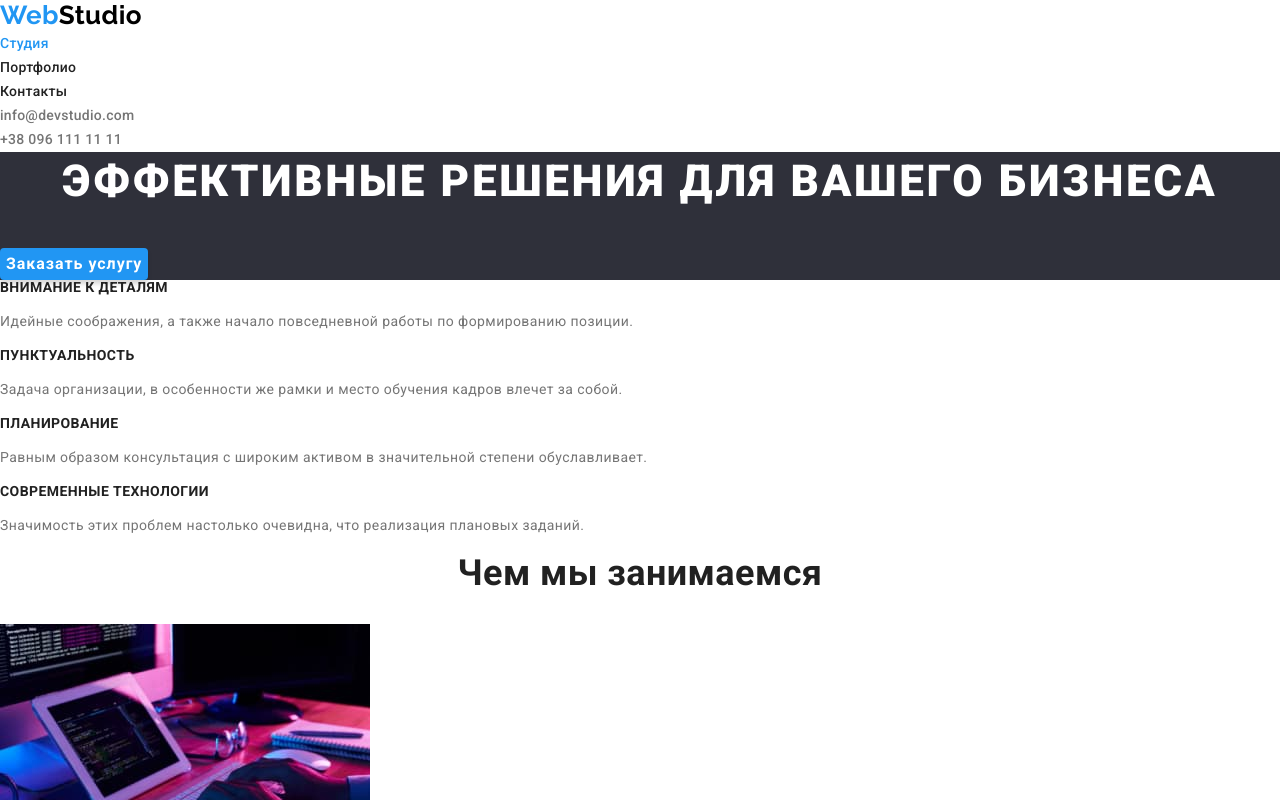
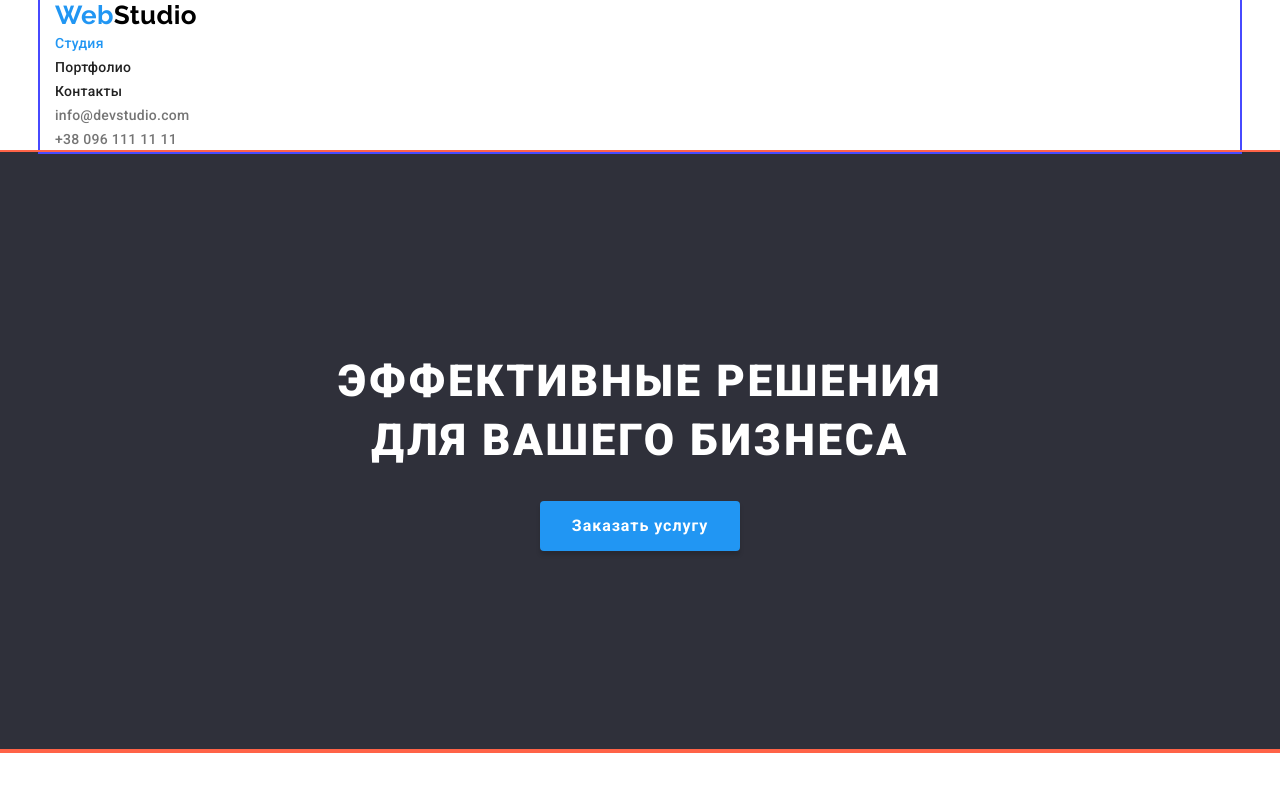
Before and after one commit to AleksandrMarkitan/html-test-first, a plain HTML site: page index.html in a window 1280 px wide. Shown: the top 800 px of the page. Drawn offline with nearby package versions, Linux system fonts and the light colour scheme.

Commit message:
Внёс изменения по марджинам и паддингам, добавил div

```diff
--- a/css/styles.css
+++ b/css/styles.css
@@ -18,12 +18,15 @@ html {
     box-sizing: inherit;
 }
 h1, h2, h3, h4, h5, h6, p {
-    margin-top: 0;
+    margin-top: 0px;
+}
+p {
+    margin-bottom: 0px;
 }
 .list {
     list-style: none;
-    padding-left: 0;
-    margin: 0;
+    padding: 0px;
+    margin: 0px;
 }
 .link {
     text-decoration: none;
@@ -49,6 +52,12 @@ body {
 
 }
 
+section {
+    padding-top: 94px;
+    padding-bottom: 94px;
+
+    outline: 2px solid tomato;
+}
 button {
     font: inherit;
     border: none;
@@ -68,6 +77,14 @@ button {
     overflow: hidden;
 }
 
+.container {
+    width: 1200px;
+    padding: 0px 15px;
+    margin-left: auto;
+    margin-right: auto;
+
+    outline: 2px solid rgb(71, 74, 255);
+}
 .logo {
     color: var(--accent-blue-color);
     font-family: 'Raleway', sans-serif;
@@ -110,6 +127,8 @@ button {
 
 .page-footer {
     background-color: var(--hero-bg-color);
+
+    padding: 60px 0px;
 }
 
 .page-footer .logo .accent {
@@ -133,6 +152,9 @@ button {
 
 .hero {
     background-color: var(--hero-bg-color);
+
+    padding-top: 200px;
+    padding-bottom: 200px;
 }
 
 .hero-title {
@@ -144,6 +166,9 @@ button {
     text-align: center;
     letter-spacing: 0.06em;
     text-transform: uppercase;
+
+    width: 696px;
+    margin: 0px auto 30px;
 }
 
 .hero-button {
@@ -151,7 +176,11 @@ button {
     color: var(--primary-bg-color);
 
     box-shadow: 0px 4px 4px rgba(0, 0, 0, 0.15);
+    display: inline-block;
     border-radius: 4px;
+    padding: 10px 32px;
+    margin: 0px auto 0px;
+    min-width: 200px;
 
     font-weight: 700;
     font-size: 16px;
@@ -170,6 +199,8 @@ button {
     font-size: 36px;
     line-height: 1.17;
     text-align: center;
+
+    margin-bottom: 50px;
 }
 
 .advantages .title {
@@ -180,8 +211,14 @@ button {
     text-transform: uppercase;
 }
 
+.section.specialization {
+    padding-top: 0px;
+}
+
 .section.team {
     background-color: var(--section-team-bg-color);
+
+    margin-bottom: 0px;
 }
 
 .team .title {
@@ -200,6 +237,7 @@ button {
 .portfolio-nav {
     background: var(--section-team-bg-color);
     color: var(--title-text-color);
+    padding: 6px 22px;
     border-radius: 4px;
 
 
@@ -208,6 +246,8 @@ button {
     line-height: 1.62;
     text-align: center;
     letter-spacing: 0.03em;
+
+    margin-bottom: 50px;
 }
 
 .portfolio-nav:hover,
--- a/index.html
+++ b/index.html
@@ -13,6 +13,7 @@
 
 <body>
     <header class="page-header">
+        <div class="container">
             <nav>
                 <a class="logo link" href="./index.html">Web<span class="accent">Studio</span></a>
                 <ul class="site-nav list">
@@ -35,6 +36,7 @@
                     <a class="link" href="tel:+380961111111">+38 096 111 11 11</a>
                 </li>
             </ul>
+        </div>
     </header>
 
     <main>
@@ -44,7 +46,7 @@
         </section>
         <section class="section">
                 <h2 class="section-title visually-hidden">Наши преимущества</h2>
-            <ul class="advantages list">
+                <ul class="advantages list container">
                     <li>
                         <h3 class="title">Внимание к деталям</h3>
                         <p>Идейные соображения, а также начало повседневной работы по формированию позиции.</p>
@@ -63,7 +65,8 @@
                     </li>
                 </ul>
         </section>
-        <section class="section">
+        <section class="section specialization">
+            <div class="container">
                 <h2 class="section-title">Чем мы занимаемся</h2>
                 <ul class="list">
                     <li>
@@ -82,8 +85,10 @@
                             width="370" />
                     </li>
                 </ul>
+            </div>
         </section>
         <section class="section team">
+           <div class="container">
                 <h2 class="section-title">Наша команда</h2>
                 <ul class="list">
                     <li>
@@ -111,10 +116,12 @@
                         <p class="position" lang="en">UI Designer</p>
                     </li>
                 </ul>
+           </div>
         </section>
     </main>
 
     <footer class="page-footer">
+        <div class="container">
             <a class="logo link " href="./index.html">Web<span class="accent">Studio</span></a>
             <address>
                 <ul class="list address-links">
@@ -130,6 +137,7 @@
                     </li>
                 </ul>
             </address>
+        </div>
     </footer>
 </body>
 
```
Also changed, not shown: portfolio.html (+6 -0 lines). Lines whose indentation alone changed are shown as unchanged.
